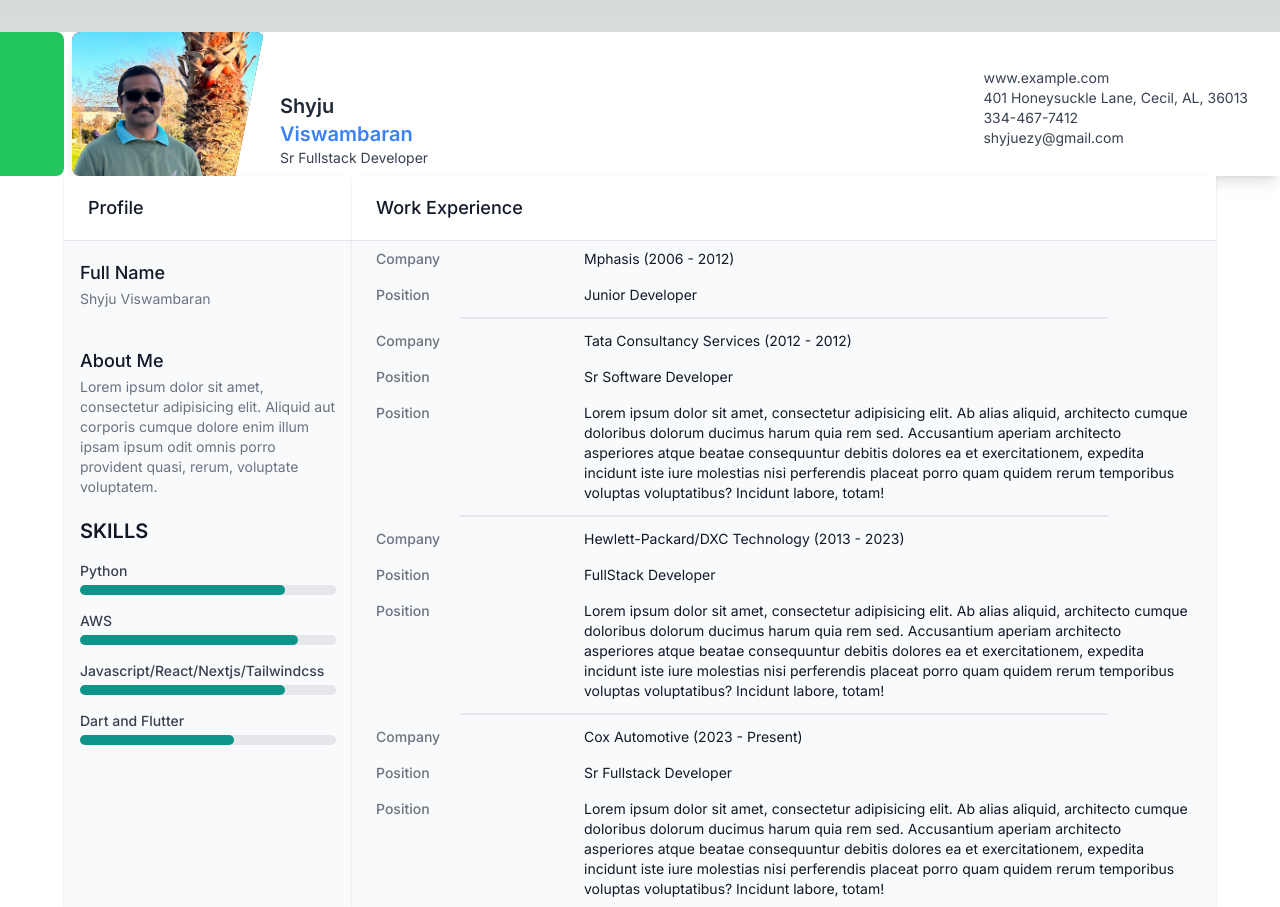
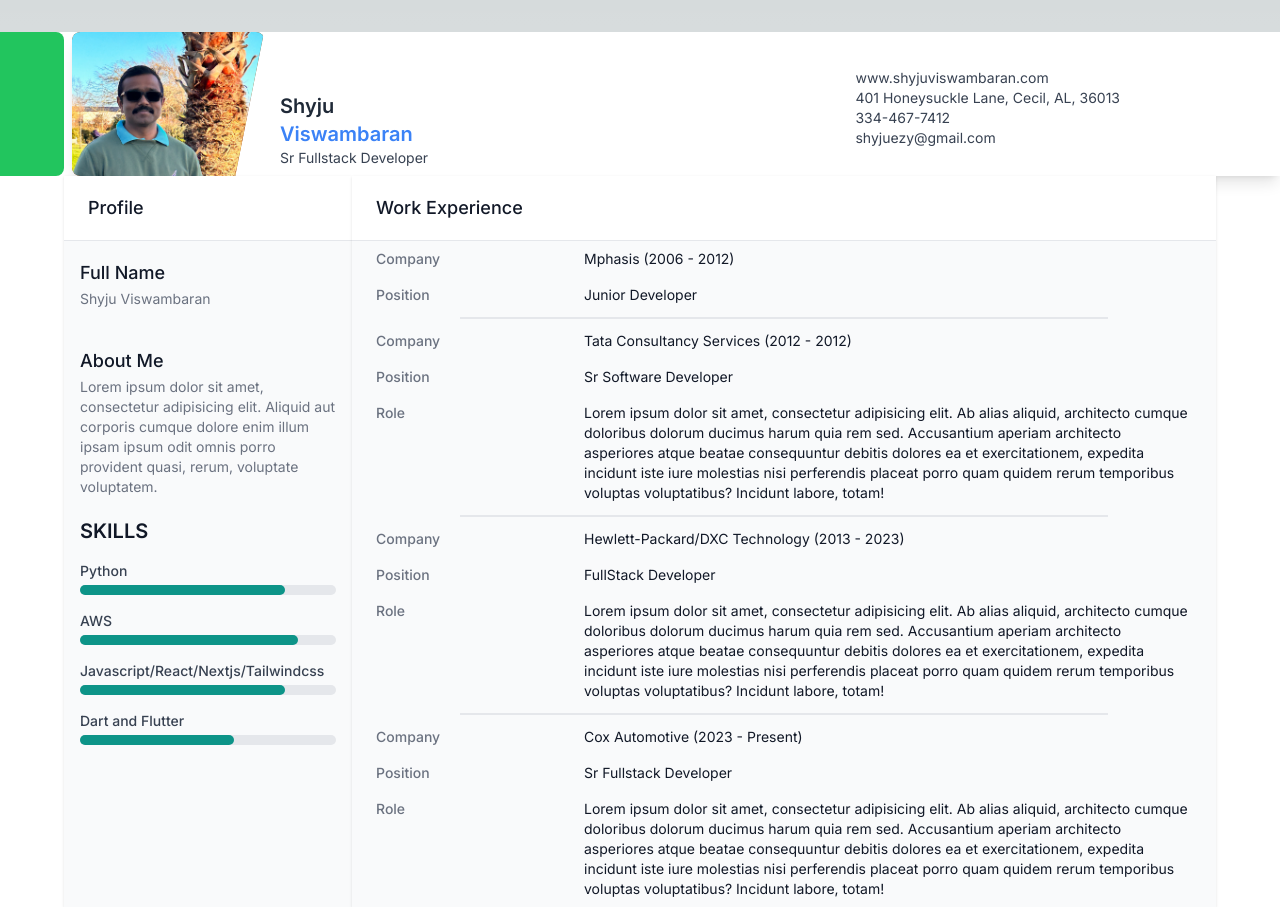
Before and after one commit to shyjuezy/profile, a Next.js app: page / in a window 1280 px wide. Built offline with nearby package versions, Linux system fonts and the light colour scheme.

Commit message:
Added experience

```diff
--- a/src/components/Experience.tsx
+++ b/src/components/Experience.tsx
@@ -38,7 +38,7 @@ export default function Experience() {
             </dd>
           </div>
           <div className="px-4 py-2 sm:grid sm:grid-cols-4 sm:gap-4 sm:px-6">
-            <dt className="text-sm font-medium text-gray-500">Position</dt>
+            <dt className="text-sm font-medium text-gray-500">Role</dt>
             <dd className="text-sm text-gray-900 sm:col-span-3">
               Lorem ipsum dolor sit amet, consectetur adipisicing elit. Ab alias
               aliquid, architecto cumque doloribus dolorum ducimus harum quia
@@ -65,7 +65,7 @@ export default function Experience() {
             </dd>
           </div>
           <div className="px-4 py-2 sm:grid sm:grid-cols-4 sm:gap-4 sm:px-6">
-            <dt className="text-sm font-medium text-gray-500">Position</dt>
+            <dt className="text-sm font-medium text-gray-500">Role</dt>
             <dd className="text-sm text-gray-900 sm:col-span-3">
               Lorem ipsum dolor sit amet, consectetur adipisicing elit. Ab alias
               aliquid, architecto cumque doloribus dolorum ducimus harum quia
@@ -95,7 +95,7 @@ export default function Experience() {
             </dd>
           </div>
           <div className="px-4 py-2 sm:grid sm:grid-cols-4 sm:gap-4 sm:px-6">
-            <dt className="text-sm font-medium text-gray-500">Position</dt>
+            <dt className="text-sm font-medium text-gray-500">Role</dt>
             <dd className="text-sm text-gray-900 sm:col-span-3">
               Lorem ipsum dolor sit amet, consectetur adipisicing elit. Ab alias
               aliquid, architecto cumque doloribus dolorum ducimus harum quia
--- a/src/components/Header.tsx
+++ b/src/components/Header.tsx
@@ -5,7 +5,7 @@ export default function Header() {
     <header className="flex mt-8 bg-white">
       <div className="flex-none w-16 bg-green-500 p-4 mr-2 rounded-r-lg"></div>
       <div className="flex-grow mx-auto overflow-hidden bg-white shadow-lg rounded-l-lg">
-        <div className=" flex items-center min-h-36">
+        <div className="flex items-center min-h-36 pr-32">
           <div
             className="h-36 w-48 relative bg-amber-800 rounded-lg shadow-lg overflow-hidden"
             style={{ clipPath: "polygon(0 0, 100% 0, 85% 100%, 0% 100%)" }}
@@ -30,8 +30,10 @@ export default function Header() {
             </div>
             <div className="text-sm text-gray-700">Sr Fullstack Developer</div>
           </div>
-          <div className="ml-4 pr-8 pr-24">
-            <div className="text-sm text-gray-700 mt-2">www.example.com</div>
+          <div className="ml-4 pr-8 pr-32">
+            <div className="text-sm text-gray-700 mt-2">
+              www.shyjuviswambaran.com
+            </div>
             <div className="text-sm text-gray-700">
               401 Honeysuckle Lane, Cecil, AL, 36013
             </div>
```
